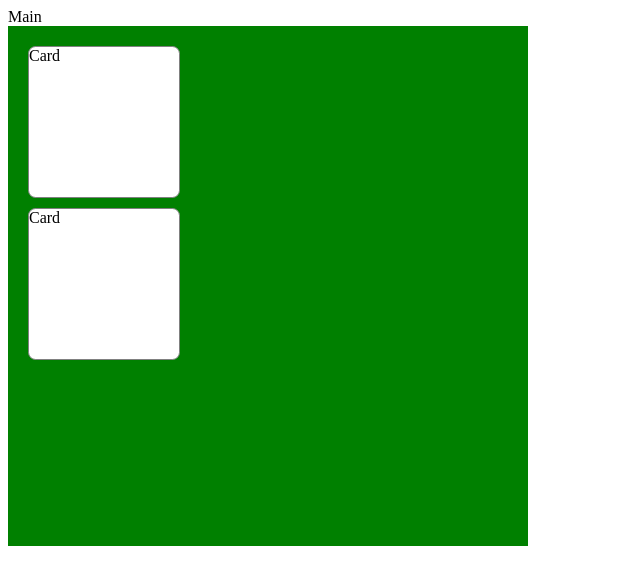
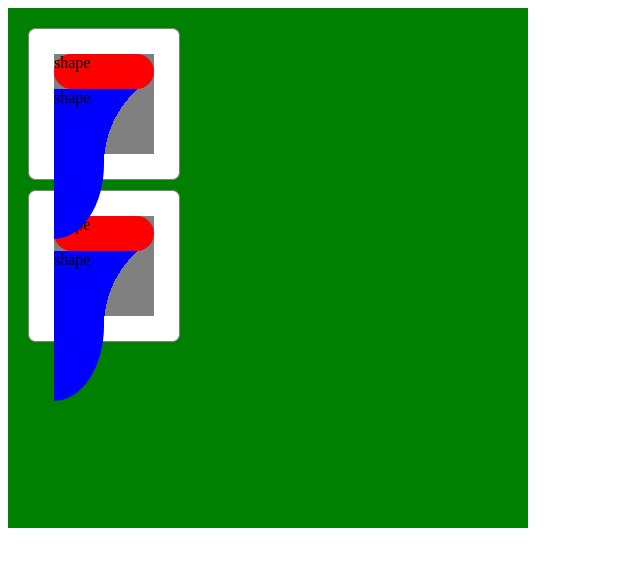
Before and after one commit to laudsol/whereto_react, a React (Create React App) app: page / in a window 1280 px wide. Shown: the top 584 px of the page, without its empty margins (0-640 px from the left). Built offline with nearby package versions, Linux system fonts and the light colour scheme.

Commit message:
added diamond and bar shape

```diff
--- a/src/App.css
+++ b/src/App.css
@@ -1,3 +1,10 @@
+.CardTable {
+  padding: 10px;
+  height: 500px;
+  width: 500px;
+  background-color: green;
+}
+
 .Card {
   height: 150px;
   width: 150px;
@@ -7,10 +14,65 @@
   border-radius: 5%;
 }
 
+.shapeContainer {
+  margin-top: 25px;
+  margin-left: 25px;
+  width: 100px;
+  height: 100px;
+  background-color: grey;
+}
 
-.CardTable {
-  padding: 10px;
-  height: 500px;
-  width: 500px;
-  background-color: green;
+.diamond {
+  width: 0;
+  height: 0;
+  border: 50px solid transparent;
+  border-bottom: 20px solid red;
+  position: relative;
+  top: -50px;
 }
+
+.diamond:after {
+  content: '';
+  position: absolute;
+  left: -50px;
+  top: 20px;
+  width: 0;
+  height: 0;
+  border: 50px solid transparent;
+  border-top: 20px solid red;
+}
+
+.bar {
+  width: 100px;
+  height: 35px;
+  border-radius: 25px;
+  background-color: red;
+}
+
+.squiggle {
+  background: blue;
+    width: 50px;
+    height: 75px;
+    position: relative;
+}
+
+.squiggle:before{
+  content: '';
+  background-image: radial-gradient(circle at 100% 100%, rgba(204, 0, 0, 0) 100px, blue 100px);
+  position: absolute;
+  top: 0;
+  left: 100%;
+  width: 100px;
+  height: 75px;
+}
+
+.squiggle:after {
+  content: '';
+  position: absolute;
+  width: 50px;
+  height: 75px;
+  background: blue;
+  border-radius: 0 0 100% 0 / 0 0 100% 0;
+  top: 100%;
+  left: 0;
+}
--- a/src/App.js
+++ b/src/App.js
@@ -7,7 +7,6 @@ class App extends React.Component {
   render(){
       return(
         <div>
-          Main
           <CardTable/>
         </div>
       )
--- a/src/components/Card.js
+++ b/src/components/Card.js
@@ -3,7 +3,12 @@ import React from 'react'
 class Card extends React.Component{
     render() {
         return (
-            <div className="Card">Card</div>
+            <div className="Card">
+                <div className="shapeContainer">
+                    <div className="bar">shape</div>
+                    <div className="squiggle">shape</div>
+                </div>
+            </div>
         )
     }
 }
```
